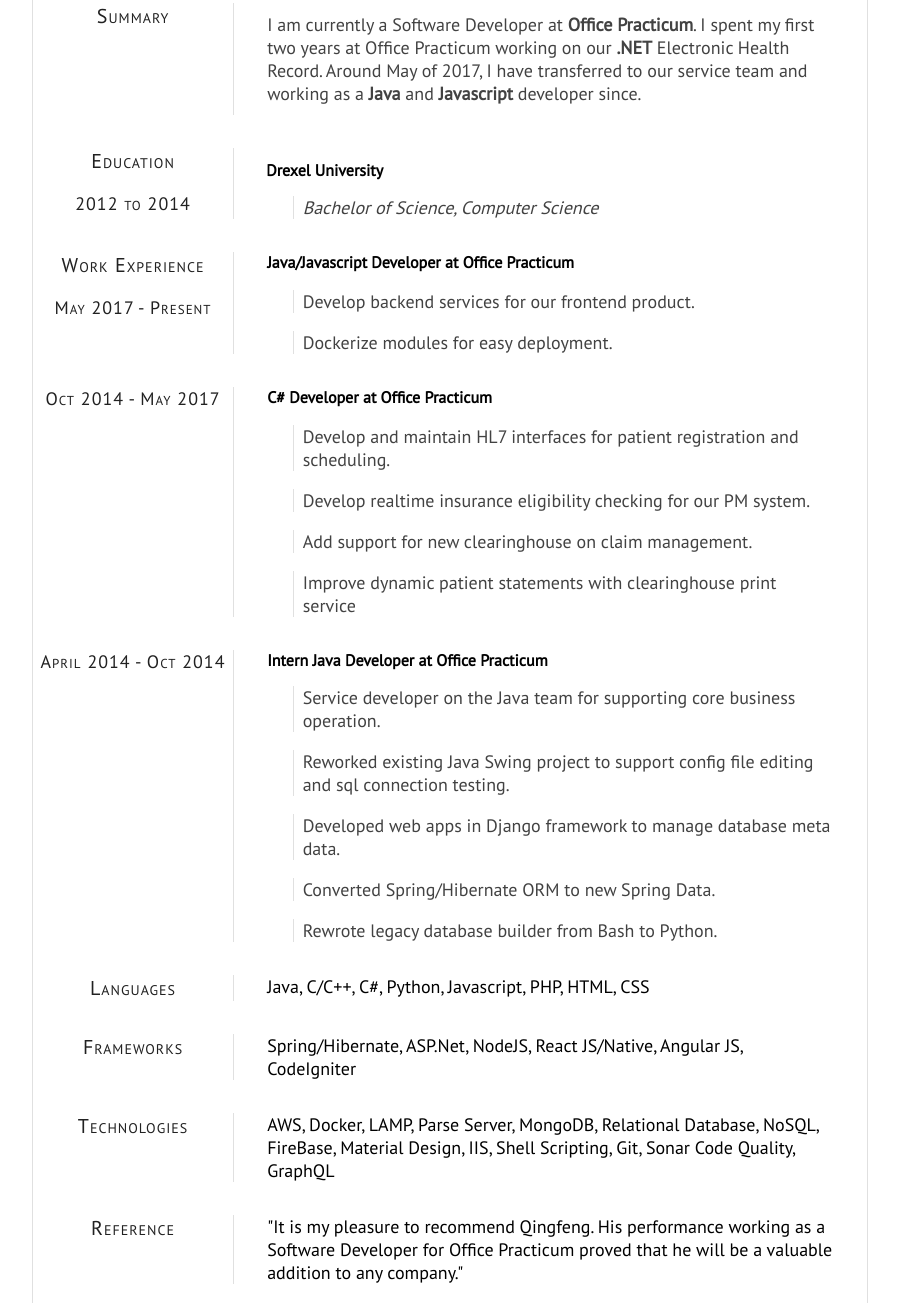
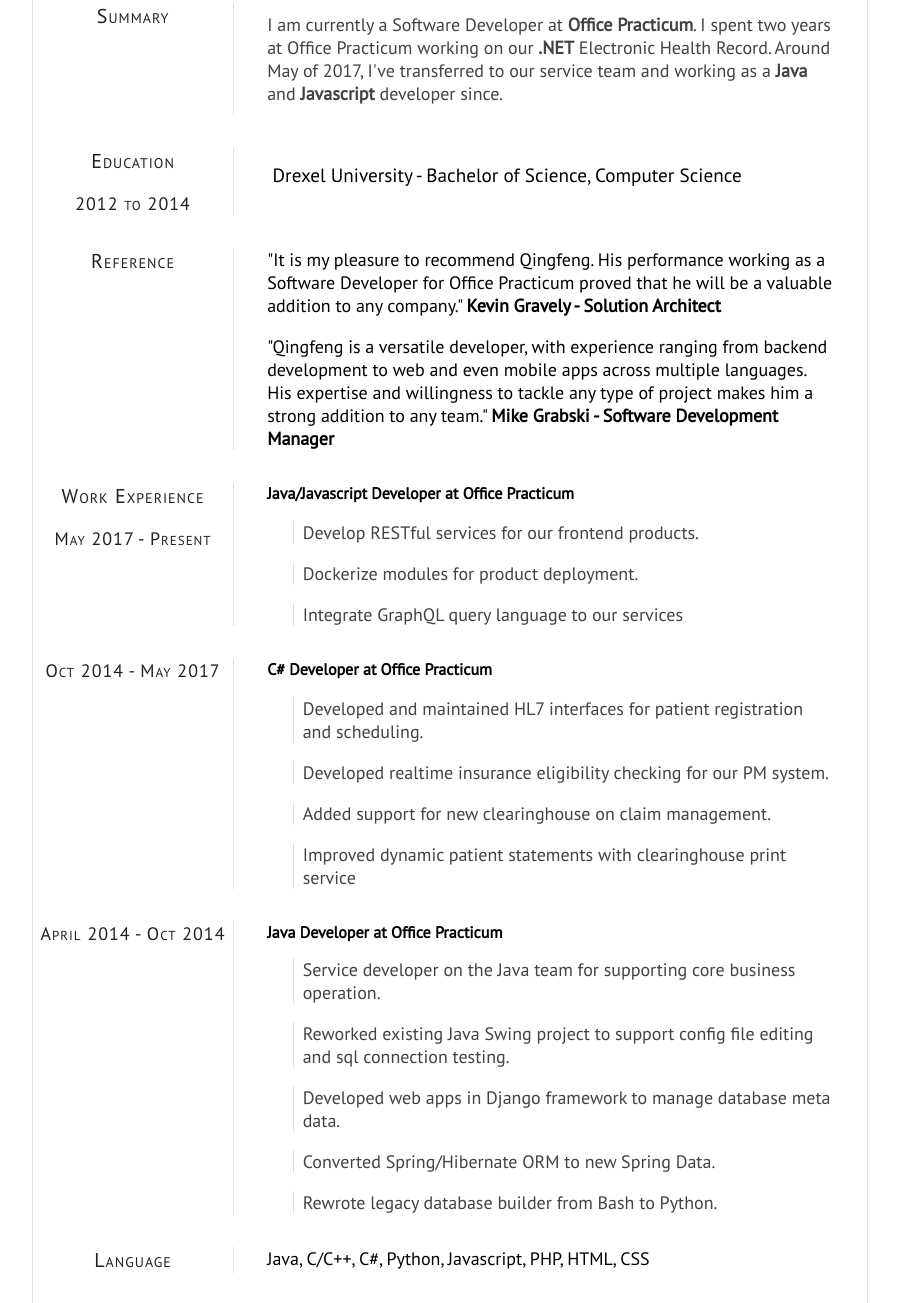
Before and after one commit to xiaoerge/resume, a plain HTML site: page index.html in a window 1280 px wide. Shown: the part 273-1576 px from the top of the page, without its empty margins (190-1089 px from the left). Drawn offline with Linux system fonts and the light colour scheme.

Commit message:
new data

```diff
--- a/index.html
+++ b/index.html
@@ -237,11 +237,11 @@
                 </div>
                 <div class="content-text">
                     <p class="summary">
-                        I am currently a Software Developer at <b>Office Practicum</b>. I spent my first two years
+                        I am currently a Software Developer at <b>Office Practicum</b>. I spent two years
                         at Office Practicum working on our <b>.NET</b> Electronic Health Record.
-                        Around May of 2017, I have transferred to our service team and working as a
+                        Around May of 2017, I've transferred to our service team and working as a
                         <b>Java</b> and
-                        <b>Javascript</b> developer since. &nbsp;&nbsp;
+                        <b>Javascript</b> developer since.
                         <!--Aside from my work at Office Practicum, I have successfully developed and deployed-->
                         <!--Web, Mobile and Desktop apps for personal growth.-->
                     </p>
@@ -255,13 +255,33 @@
                     <p>2012 to 2014</p>
                 </div>
                 <div class="content-text work-listing education-listing">
-                    <p class="heading" style="font-weight: bold; font-size: 1em;">Drexel University</p>
-                    <p class="highlight">
-                        <i>Bachelor of Science, Computer Science</i>
+                    <p class="heading" style="font-size: 1.2em;">
+                        Drexel University - Bachelor of Science, Computer Science
                     </p>
                 </div>
             </div>
         </section>
+
+        <section class="content">
+            <div class="row">
+                <div class="content-cat">
+                    Reference
+                </div>
+                <div class="content-text skills-listing">
+                    <p>
+                        "It is my pleasure to recommend Qingfeng.
+                        His performance working as a Software Developer for Office Practicum
+                        proved that he will be a valuable addition to any company." <b>Kevin Gravely - Solution Architect</b>
+                    </p>
+                    <p>
+                        "Qingfeng is a versatile developer, with experience ranging from backend development to web and
+                        even mobile apps across multiple languages. His expertise and willingness to tackle any type of
+                        project makes him a strong addition to any team." <b>Mike Grabski - Software Development Manager</b>
+                    </p>
+                </div>
+            </div>
+        </section>
+
         <section class="content">
             <div class="row">
                 <div class="content-cat big-text">
@@ -272,8 +292,9 @@
                     <p class="job-title">
                         Java/Javascript Developer at Office Practicum
                     </p>
-                    <p class="highlight">Develop backend services for our frontend product.</p>
-                    <p class="highlight">Dockerize modules for easy deployment.</p>
+                    <p class="highlight">Develop RESTful services for our frontend products.</p>
+                    <p class="highlight">Dockerize modules for product deployment.</p>
+                    <p class="highlight">Integrate GraphQL query language to our services</p>
                 </div>
             </div>
         </section>
@@ -286,11 +307,11 @@
                     <p class="job-title">
                         C# Developer at Office Practicum
                     </p>
-                    <p class="highlight">Develop and maintain HL7 interfaces for patient registration and
+                    <p class="highlight">Developed and maintained HL7 interfaces for patient registration and
                         scheduling.</p>
-                    <p class="highlight">Develop realtime insurance eligibility checking for our PM system.</p>
-                    <p class="highlight">Add support for new clearinghouse on claim management.</p>
-                    <p class="highlight">Improve dynamic patient statements with clearinghouse print service</p>
+                    <p class="highlight">Developed realtime insurance eligibility checking for our PM system.</p>
+                    <p class="highlight">Added support for new clearinghouse on claim management.</p>
+                    <p class="highlight">Improved dynamic patient statements with clearinghouse print service</p>
                 </div>
             </div>
         </section>
@@ -301,7 +322,7 @@
                 </div>
                 <div class="content-text work-listing education-listing">
                     <p class="job-title">
-                        Intern Java Developer at Office Practicum
+                        Java Developer at Office Practicum
                     </p>
                     <p class="highlight">Service developer on the Java team for supporting core business operation.</p>
                     <p class="highlight">Reworked existing Java Swing project to support config file editing and sql
@@ -315,7 +336,7 @@
         <section class="content">
             <div class="row">
                 <div class="content-cat">
-                    Languages
+                    Language
                 </div>
                 <div class="content-text skills-listing">
                     <p>
@@ -329,7 +350,7 @@
         <section class="content">
             <div class="row">
                 <div class="content-cat">
-                    Frameworks
+                    Framework
                 </div>
                 <div class="content-text skills-listing">
                     <p>
@@ -343,7 +364,7 @@
         <section class="content">
             <div class="row">
                 <div class="content-cat">
-                    Technologies
+                    Technology
                 </div>
                 <div class="content-text skills-listing">
                     <p>
@@ -359,21 +380,7 @@
         <section class="content">
             <div class="row">
                 <div class="content-cat">
-                    Reference
-                </div>
-                <div class="content-text skills-listing">
-                    <p>
-                        "It is my pleasure to recommend Qingfeng.
-                        His performance working as a Software Developer for Office Practicum
-                        proved that he will be a valuable addition to any company."
-                    </p>
-                </div>
-            </div>
-        </section>
-        <section class="content">
-            <div class="row">
-                <div class="content-cat">
-                    Open Source <br> Highlights
+                    Open Source
                 </div>
                 <div class="content-text skills-listing">
                     <p>
@@ -410,7 +417,7 @@
         <section class="content">
             <div class="row">
                 <div class="content-cat">
-                    Mobile App <br> Highlights
+                    Mobile App
                 </div>
                 <div class="content-text skills-listing">
                     <p>
@@ -444,17 +451,17 @@
         <section class="content">
             <div class="row">
                 <div class="content-cat">
-                    Web Development <br> Highlights
+                    Web Development
                 </div>
                 <div class="content-text skills-listing">
                     <p>
-                        <b>http://VectorImpact.com</b> - Find your home value at Vector Impact. We have over 3 million
+                        <b><a href="http://VectorImpact.com" target="_blank">http://VectorImpact.com</a></b> - Find your home value at Vector Impact. We have over 3 million
                         homes indexed.
                         <br>Used - <b>CloudFlare DNS, LAMP Stack, AWS SES, Google Map</b>
                     </p>
                     <p>
-                        <b>http://LinkBloom.com</b> - Free advertising for web content owners.
-                        <br>Used - <b>Bootstrap UI, jQuery, Smooch, reCAPTCHA</b>
+                        <b><a href="http://LinkBloom.com" target="_blank">http://LinkBloom.com</a></b> - Free advertising for web content owners.
+                        <br>Used - <b>OpenShift, Bootstrap UI, jQuery, Smooch, reCAPTCHA</b>
                     </p>
                 </div>
             </div>
@@ -462,11 +469,11 @@
         <section class="content">
             <div class="row">
                 <div class="content-cat">
-                    Desktop App <br> Highlights
+                    Desktop App
                 </div>
                 <div class="content-text skills-listing">
                     <p>
-                        <b>https://en.softonic.com/author/xiaoerge</b> - Desktop app download at Softonic.com
+                        <b><a href="https://en.softonic.com/author/xiaoerge" target="_blank">https://en.softonic.com/author/xiaoerge</a></b> - Desktop app download at Softonic.com
                         <br>Used - <b>Java Swing, Excelsior Jet, Inno Setup Compiler</b>
                     </p>
                 </div>
```
